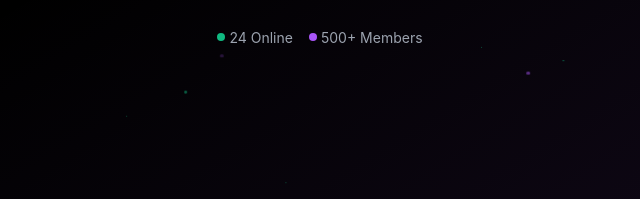
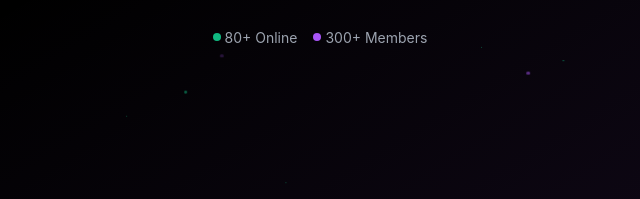
Before and after one commit to dopeshiterror/skylinediscord, a plain HTML site: page index.html in a window 1280 px wide. Shown: the part 596-795 px from the top of the page, 320-960 px from the left. Drawn offline with Linux system fonts and the light colour scheme.

Commit message:
Update index.html

```diff
--- a/index.html
+++ b/index.html
@@ -276,11 +276,11 @@
     <div class="stats">
       <div class="stat">
         <div class="stat-dot green"></div>
-        <span>24 Online</span>
+        <span>80+ Online</span>
       </div>
       <div class="stat">
         <div class="stat-dot purple"></div>
-        <span>500+ Members</span>
+        <span>300+ Members</span>
       </div>
     </div>
   </div>
```
